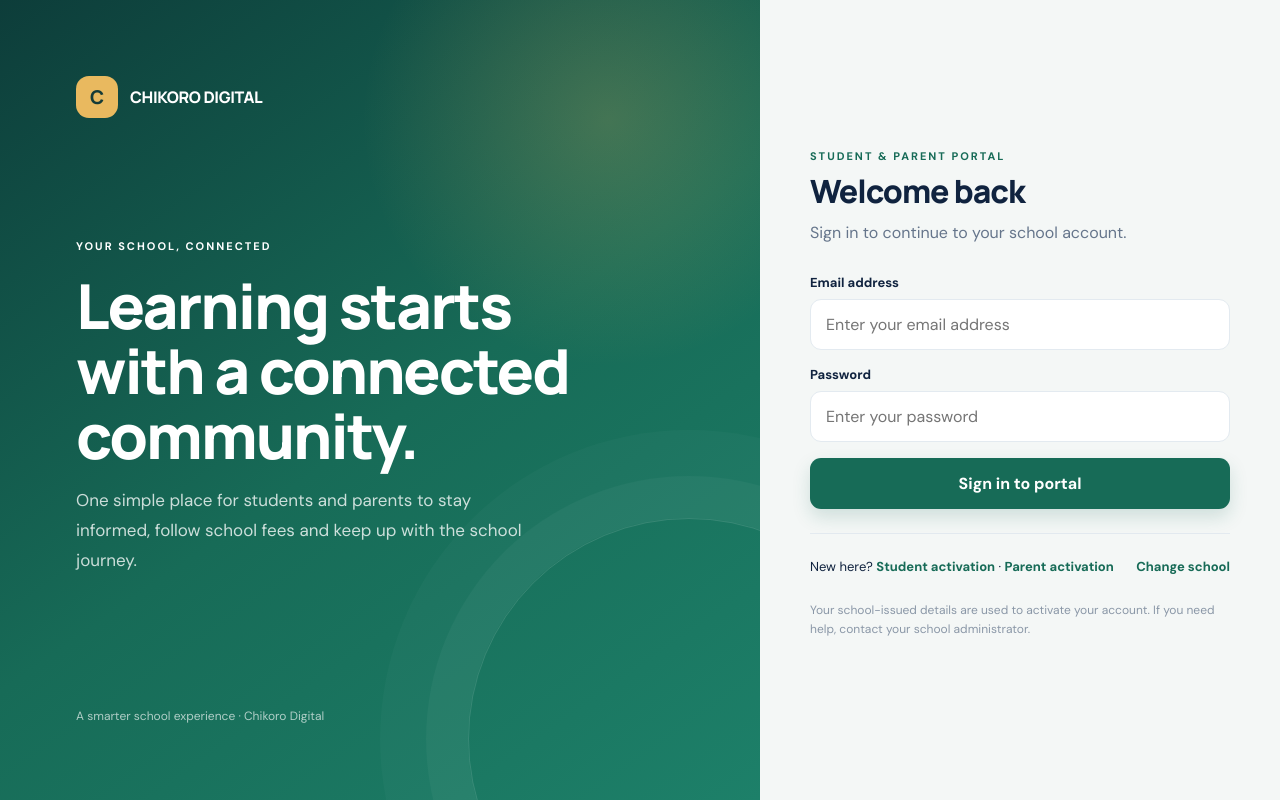
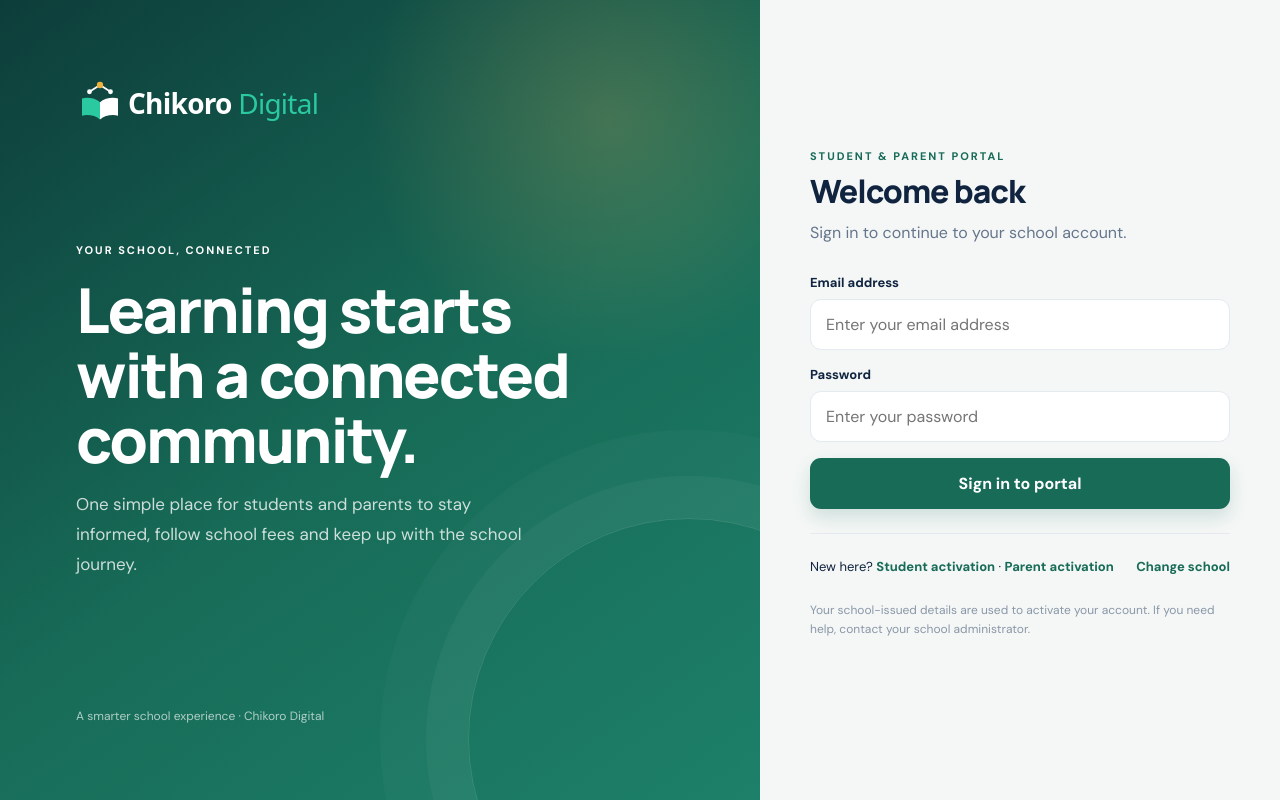
Before and after one commit to Mishtino/Chikoro-Digital, a Next.js app in the folder web/: page /portal/login in a window 1280 px wide. Built offline with nearby package versions, Linux system fonts and the light colour scheme.

Commit message:
Apply Chikoro logo to portal login hero

```diff
--- a/web/pages/portal/login.js
+++ b/web/pages/portal/login.js
@@ -37,7 +37,7 @@ export default function PortalLogin() {
   return (
     <main className="auth-shell">
       <section className="auth-visual">
-        <div className="brand-lockup"><span className="brand-mark">C</span><span>CHIKORO DIGITAL</span></div>
+        <div className="brand-lockup"><Brand inverse /></div>
         <div className="visual-copy"><span className="eyebrow">Your school, connected</span><h1>Learning starts with a connected community.</h1><p>One simple place for students and parents to stay informed, follow school fees and keep up with the school journey.</p></div>
         <div className="visual-foot">A smarter school experience · Chikoro Digital</div>
       </section>
```
